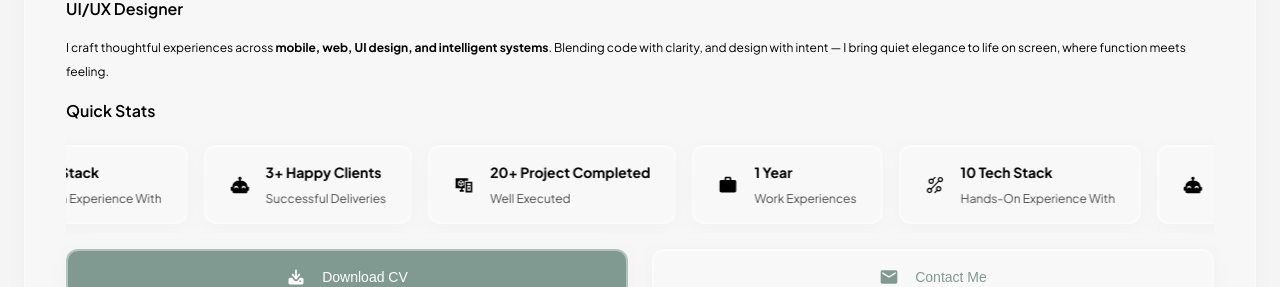
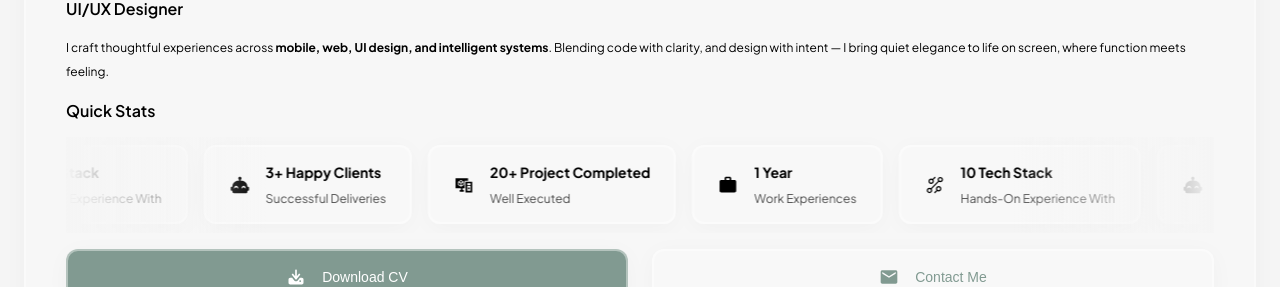
Before and after one commit to adhibuchori/adhibuchori-portfolio, a React (Vite) app: page / in a window 1280 px wide. Shown: the part 1200-1487 px from the top of the page. Built offline with nearby package versions, Linux system fonts and the light colour scheme.

Commit message:
style(home): add gradient overlay on home-stats-slider

```diff
--- a/src/sections/Home/Home.css
+++ b/src/sections/Home/Home.css
@@ -143,6 +143,36 @@
   min-height: 96px;
   display: flex;
   align-items: center;
+}
+
+.home-stats-slider::before,
+.home-stats-slider::after {
+  content: "";
+  position: absolute;
+  top: 0;
+  width: 200px;
+  height: 100%;
+  pointer-events: none;
+  z-index: 2;
+  transition: background 2s ease;
+}
+
+.home-stats-slider::before {
+  left: 0px;
+  background: linear-gradient(
+    to right,
+    var(--color-background) 0%,
+    transparent 100%
+  );
+}
+
+.home-stats-slider::after {
+  right: 0px;
+  background: linear-gradient(
+    to left,
+    var(--color-background) 0%,
+    transparent 100%
+  );
 }
 
 .home-stats-icon {
```
